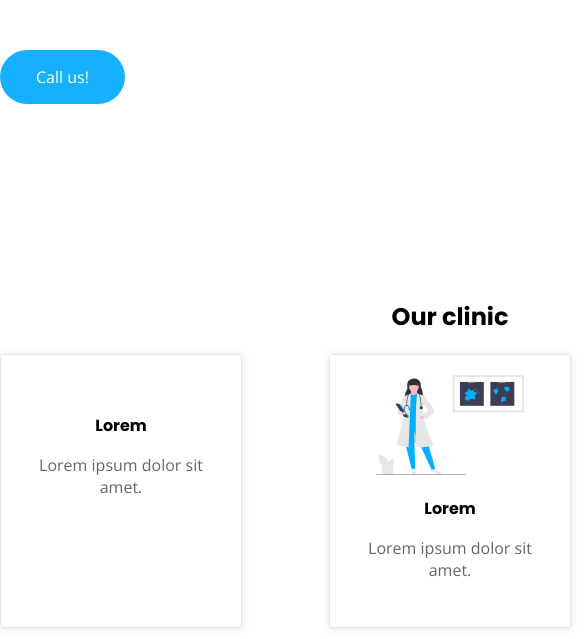
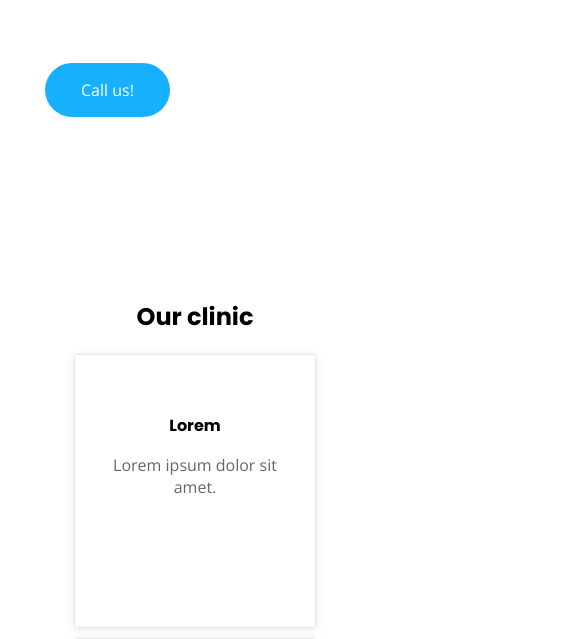
Before and after one commit to Eval160/landing, a plain HTML site: page index.html in a window 390 px wide. Shown: the part 311-950 px from the top of the page, 585 px wide, since content can reach past the window. Drawn offline with nearby package versions, Linux system fonts and the light colour scheme.

Commit message:
add responsive

```diff
--- a/css/components/cards.css
+++ b/css/components/cards.css
@@ -21,3 +21,14 @@
 .card p {
   opacity: 0.6;
 }
+
+@media (max-width: 720px) {
+  /* For a screen < 720px, this CSS will be read */
+  .cards {
+    flex-direction: column;
+    justify-content: space-between;
+    align-items: center;
+  }
+  .card {
+    margin-bottom: 10px;
+  }
--- a/css/style.css
+++ b/css/style.css
@@ -33,4 +33,22 @@ a {
 .text-center {
   text-align: center;
 }
-/* Custom design below! */
+
+@media (max-width: 960px) {
+  /* For a screen < 960px, this CSS will be read */
+  .container {
+    width: 700px;
+  }
+}
+@media (max-width: 720px) {
+  /* For a screen < 720px, this CSS will be read */
+  .container {
+    width: 500px;
+  }
+}
+@media (max-width: 540px) {
+  /* For a screen < 540px, this CSS will be read */
+  .container {
+    width: 300px;
+  }
+}
--- a/index.html
+++ b/index.html
@@ -13,7 +13,7 @@
   <div class="banner">
     <div class="container">
       <h1>Welcome to your veterinary clinic!</h1>
-      <p>Because the health of your is priceless </p>
+      <p>Because the health of your pet is priceless </p>
       <a href="#" class="btn-primary">Call us!</a>
     </div>
   </div>
```
